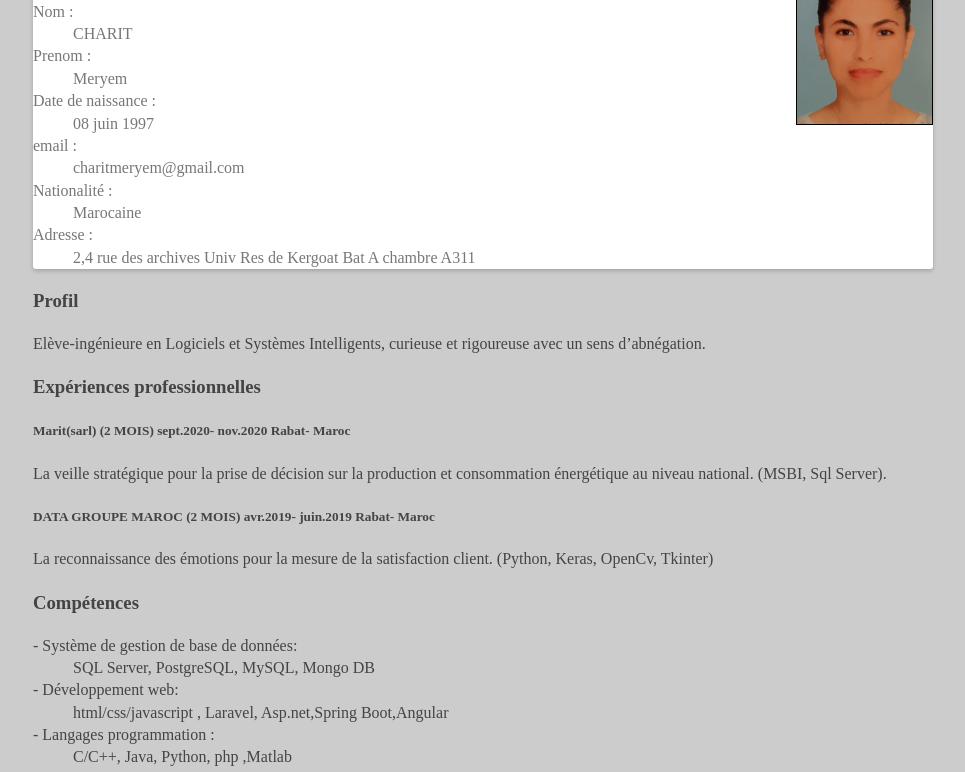
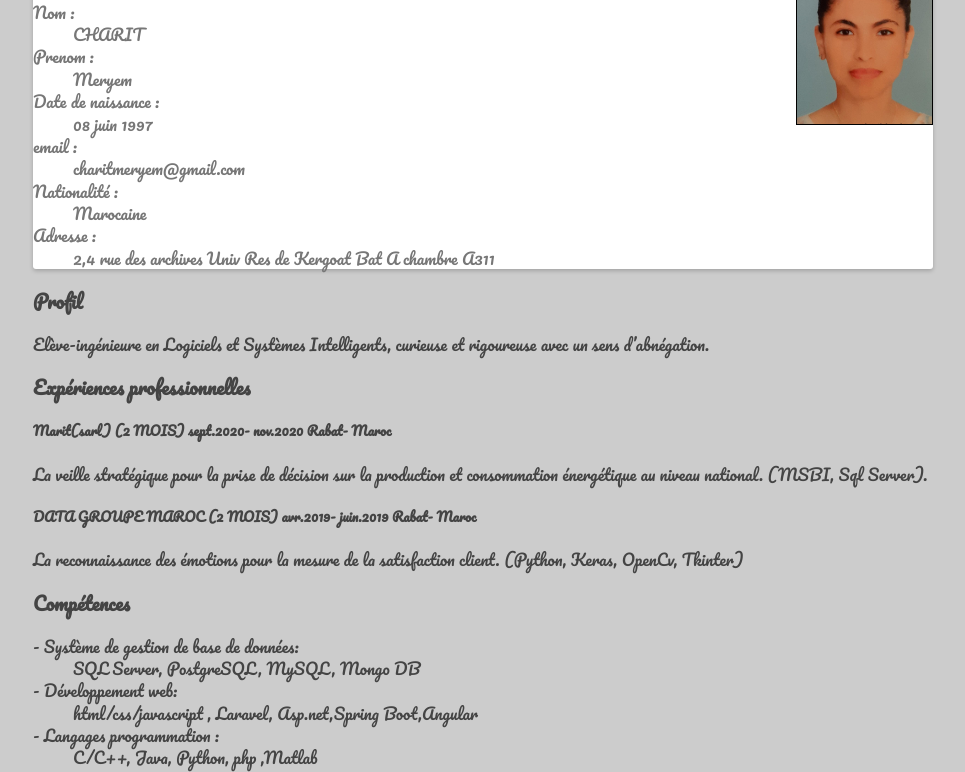
Before and after one commit to meryemchar/TP_html, a plain HTML site: page ubo-resume.html in a window 1280 px wide. Shown: the part 171-943 px from the top of the page, without its empty margins (157-1122 px from the left). Drawn offline with Linux system fonts and the light colour scheme.

Commit message:
modifier le style

```diff
--- a/css/resume.css
+++ b/css/resume.css
@@ -1,5 +1,6 @@
 html, button, input, select, textarea {
     color: #444;
+    font-family: 'Pacifico', cursive;
    }
 
    html {
--- a/ubo-resume.html
+++ b/ubo-resume.html
@@ -3,6 +3,16 @@
 <head>
   <link rel="stylesheet" href="http://maxcdn.bootstrapcdn.com/font-awesome/4.3.0/css/font-awesome.min.css"/>
   <link rel="stylesheet" href="css/resume.css" />
+
+  <link rel="preconnect" href="https://fonts.googleapis.com">
+<link rel="preconnect" href="https://fonts.gstatic.com" crossorigin>
+
+<link href="https://fonts.googleapis.com/css2?family=Pacifico&display=swap" rel="stylesheet">
+
+<link rel="preconnect" href="https://fonts.googleapis.com">
+
+<link rel="preconnect" href="https://fonts.gstatic.com" crossorigin>
+<link href="https://fonts.googleapis.com/css2?family=Pacifico&display=swap" rel="stylesheet">
 
   <meta charset="utf-8">
     <meta http-equiv="X-UA-Compatible" content="IE=edge,chrome=1" >
```
